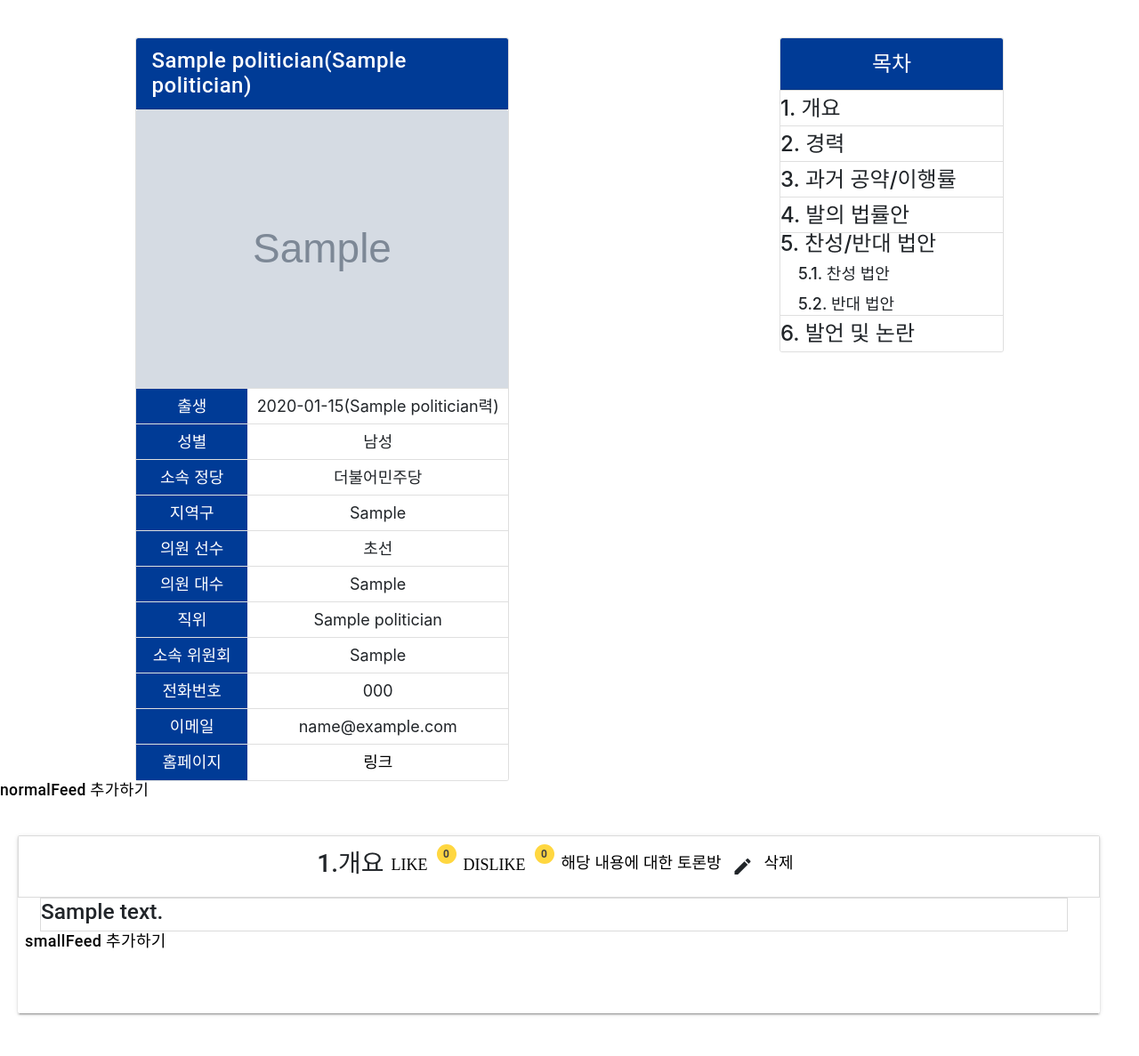
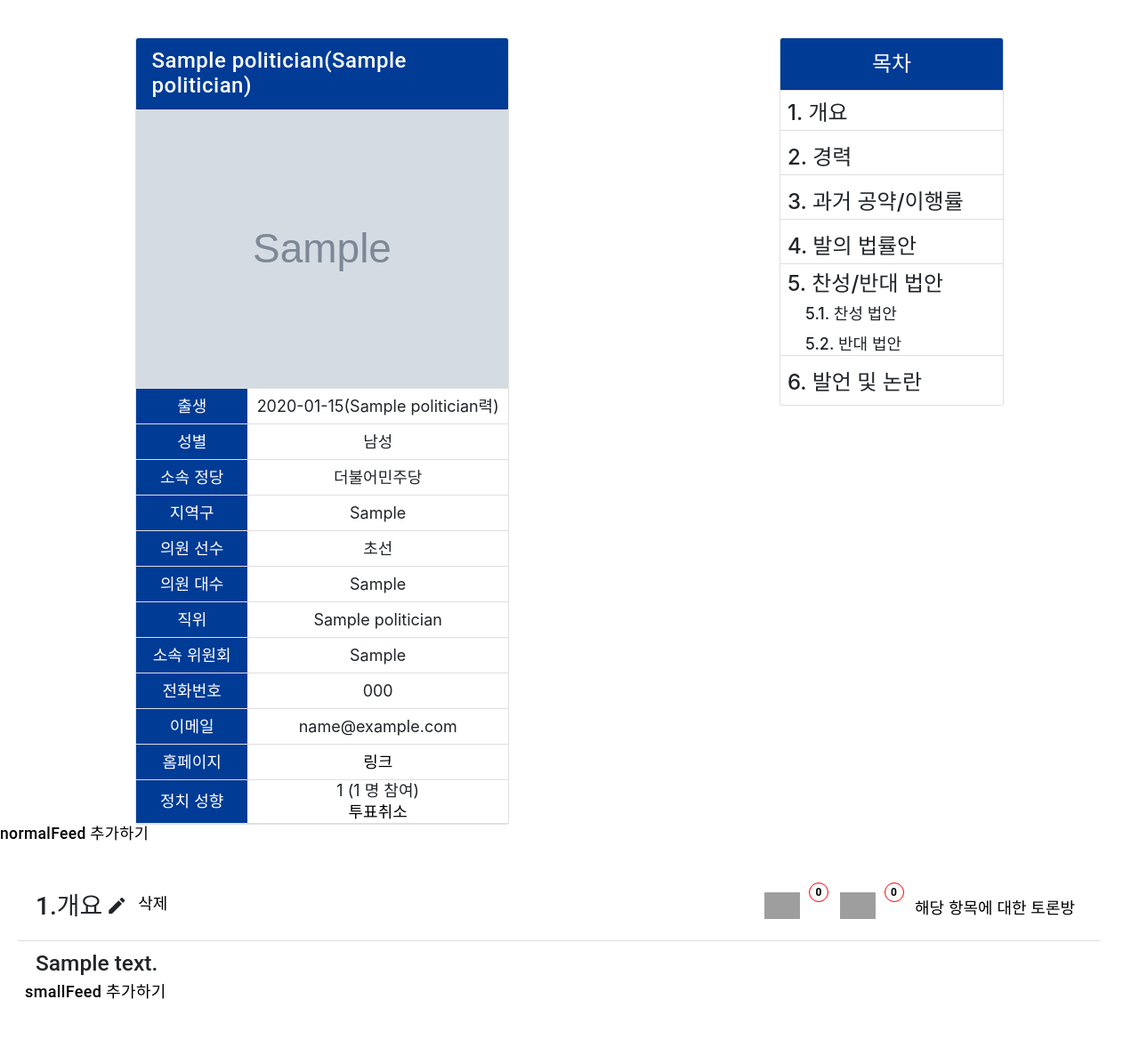
Before and after one commit to jangyeongjun/jungchiwiki, a Django app: template feedpage/templates/feedpage/politician.html in a window 1280 px wide. Shown: the part 64-1251 px from the top of the page at 89% size. Run offline with Django 3.2, Linux system fonts and the light colour scheme; the template is opened without the code that fills it: values that come from a table or form of the project are taken from there, others are empty; a user stored in the database is signed in; tables that the repository leaves empty hold one stand-in row (values such as "Sample post"); grey boxes marked "Sample" are stand-in pictures; some libraries are stand-ins or nearby versions; grey boxes are pictures that could not be loaded.

Commit message:
for merge 200805

```diff
--- a/feedpage/static/feedpage/myjs.js
+++ b/feedpage/static/feedpage/myjs.js
@@ -1,6 +1,6 @@
 
 $(document).ready(() => {
-    $(".popup").mouseenter(() => {
+    $(".popup").click(() => {
         $("#test").fadeToggle(
             1000
         );
@@ -24,7 +24,7 @@ $(document).ready(() => {
 
     $(".normalFeed-edit").click((e) => {
         const $this = $(e.currentTarget);
-        const $form_parent = $this.parent().siblings('.normal-feed__supporting-text');
+        const $form_parent = $this.parent().parent().siblings('.normal-feed__supporting-text');
         const $edit_form = $form_parent.find('.normalFeed-edit-form');
         $($edit_form).fadeToggle(
             500
@@ -33,7 +33,7 @@ $(document).ready(() => {
 
     $(".smallFeed-edit").click((e) => {
         const $this = $(e.currentTarget);
-        const $form_parent = $this.parent().siblings('.small-feed__supporting-text');
+        const $form_parent = $this.parent().parent().siblings('.small-feed__supporting-text');
         const $edit_form = $form_parent.find('.smallFeed-edit-form');
         $($edit_form).fadeToggle(
             500
--- a/feedpage/static/feedpage/style.css
+++ b/feedpage/static/feedpage/style.css
@@ -10,6 +10,22 @@ body  {
   display: flex;
   flex-wrap: wrap;
   justify-content: center;
+}
+
+.tabs h3 {
+  color:white;
+}
+
+.tabs h5 {
+  color:white;
+}
+
+.tabs .name-wrapper {
+  color:white;
+}
+
+.tabs .name-wrapper a {
+  color:white;
 }
 
 .tabs img {
@@ -272,7 +288,7 @@ th {
 .politician-header > .card {
   width: 30rem;
   height: auto;
-  margin-top:3rem;"
+  margin-top:3rem;
 }
 
 .card-header[id="더불어민주당"] {
@@ -346,6 +362,15 @@ th {
 
 
 
+.politician-header .table-of-contents .list-group-item {
+  padding-left:8px;
+  margin-top: 5px;
+  margin-bottom:5px;
+  display:flex;
+  align-items: center;
+}
+
+
 .politician-header .large-number {
   font-size: 24px;
 }
@@ -356,130 +381,6 @@ th {
   padding-top:10px;
   font-size:18px;
 }
-
-
-/*politician 프로필 카드 */
-
-/*
-.demo-card-wide.mdl-card.profile[id="더불어민주당"] {
-	width: 30%;
-	height: 100%;
-
-  background-color : rgb(114, 114, 255);
-}
-
-.demo-card-wide.mdl-card.profile[id="미래통합당"] {
-	width: 30%;
-	height: 100%;
-
-  background-color : rgb(255, 152, 152);
-}
-
-.demo-card-wide.mdl-card.profile[id="정의당"] {
-	width: 30%;
-	height: 100%;
-
-  background-color : yellow;
-}
-
-.demo-card-wide.mdl-card.profile[id="국민의당"] {
-	width: 30%;
-	height: 100%;
-
-  background-color : green;
-}
-
-.demo-card-wide.mdl-card.profile {
-	width: 30%;
-	height: 100%;
-
-  background-color : #92B6D5;
-}
-
-
-.demo-card-wide > .mdl-card__title {
-	display:flex;
-	justify-content:center;
-	background: url('../assets/demos/welcome_card.jpg') center / cover;
-}
-
-.demo-card-wide > .mdl-card__photo {
-	width: 100%;
-	height: 100%;
-	display: flex;
-	justify-content: center;
-}
-
-.demo-card-wide > .mdl-card__supporting-text {
-	width: 100%;
-	display: flex;
-	justify-content: center;
-	padding:0;
-	margin-left:-2px;
-}
-
-.demo-card-wide > .mdl-card__supporting-text table {
-	width: 100%;
-	font-size:20px;
-
-}
-
-
-.demo-card-wide > .mdl-card__supporting-text table tr{
-	width: 100%;
-  min-height: 50px;
-  height: auto;
-	display: flex;
-	justify-content: space-between;
-
-}
-
-
-.demo-card-wide > .mdl-card__supporting-text table td{
-	min-height: 100%;
-	display: flex;
-  align-items: center;
-
-	border: solid 1px #dbdbdb;
-
-}
-
-.demo-card-wide > .mdl-card__supporting-text .category {
-	width:30%;
-	color: white;
-	background-color: rgb(25, 8, 177);
-
-}
-
-.demo-card-wide > .mdl-card__supporting-text .content {
-  width:70%;
-  min-height:100%;
-	color: black;
-  display:flex;
-  flex-direction:column;
-  align-items: center;
-  justify-content: center;
-}
-
-.popup span{
-  height:auto;
-  font-size: 14px;
-}
-
-#test .vote {
-  width:100%;
-  display:flex;
-  justify-content: space-evenly;
-} */
-
-/* politician 페이지 목차 */
-
-
-
-
-
-/* polition.html normalFeed css */
-
 
 /* #endregion */
 
@@ -545,24 +446,28 @@ form {
 	margin-top:40px;
   margin-left: 20px;
   margin-bottom: 40px;
-  z-index:1;
+
 }
 
-.demo-card-wide.mdl-card.small-feed {
-	width: 95%;
+.demo-card-wide.small-feed .card-title {
+	width: 100%;
 	height:auto;
   min-height:0;
   z-index:1;
-
+  display:flex;
+  justify-content: space-between;
+  border-bottom: solid 1px #dbdbdb;
 }
 .normal-feed > .card-title {
   display:flex;
-  justify-content:center;
+  padding-left: 20px;
+  padding-right: 20px;
+  justify-content:space-between;
   align-items: center;
   /* background: url('../assets/demos/welcome_card.jpg') center / cover; */
   height:70px;
   margin:0;
-  border: solid 1px #dbdbdb;
+  border-bottom: solid 1px #dbdbdb;
 }
 
 .small-feed.card-title {
@@ -576,15 +481,35 @@ form {
 
 
 .normal-feed__supporting-text {
-  width:95%;
+  width:100%;
   height: auto;
-  border: solid 1px #dbdbdb;
-  margin-left:25px;
+  margin-top:10px;
+  margin-left:20px;
 
 }
 
+.normal-feed__supporting-text .law-wrapper {
+  width:100%;
+  height: auto;
+
+
+  display:flex;
+  flex-direction:column;
+  justify-content: space-between;
+  margin-top:30px;
+
+}
+
+.normal-feed__supporting-text .law-wrapper .like-wrapper {
+  width: 100%;
+  border-bottom: 1px solid #dbdbdb;
+  padding-right:40px;
+  display:flex;
+  justify-content: space-between;
+}
+
 .small-feed__supporting-text {
-  width:95%;
+  width:100%;
   height: auto;
 
   margin-bottom:20px;
@@ -594,8 +519,9 @@ form {
 .normal-feed__supporting-text > .normalFeed-content {
   width:100%;
   height:100%;
-  display:block;
+
   position:relative;
+
 }
 
 .small-feed__supporting-text > .smallFeed-content {
@@ -608,6 +534,7 @@ form {
 .normalFeed-edit-form > .submit-form{
   width: 100%;
   height:calc(100% + 20px);
+  padding-right:20px;
   position: absolute;
   top: 0;
   z-index: 10;
@@ -622,6 +549,7 @@ form {
 .smallFeed-edit-form > .submit-form{
   width: 100%;
   height:calc(100% + 20px);
+  padding-right:20px;
   position: absolute;
   top: 0;
   z-index: 15;
@@ -653,5 +581,9 @@ form {
   padding-right:8px;
 }
 
-
+.mdl-badge[data-badge]:after {
+  background-color: white;
+  color:black;
+  border: solid 1px red;
+}
 /* #endregion */
--- a/feedpage/templates/feedpage/main.html
+++ b/feedpage/templates/feedpage/main.html
@@ -5,7 +5,7 @@
     <input type="radio" name="tabs" id="tabone" checked="checked">
     <label for="tabone"><img src = '../media/더불어민주당.png'></label>
     <div class="tab">
-      <h3 style="color:white;">더불어민주당 소속 의원</h3>
+      <h3>더불어민주당 소속 의원</h3>
       <div class = "name-wrapper">
         {% for dang in politician_chosung.0 %}
           {% for chosung in chosung_list %}
@@ -14,7 +14,7 @@
                 <h2>{{ chosung }} </h2>
                 <div >
                   {% for politician in dang|dictsort:"hg_name" %}
-                    <a href="/feeds/politician/{{ politician.id }}/" style="color:white;">{{ politician.hg_name }}</a>
+                    <a href="/feeds/politician/{{ politician.id }}/">{{ politician.hg_name }}</a>
                   {% endfor %}
                 </div>
               </div>
--- a/feedpage/templates/feedpage/politician.html
+++ b/feedpage/templates/feedpage/politician.html
@@ -105,6 +105,42 @@
                         <a href="{{ politician.homepage }}" class="card-link">링크</a>
                     </div>
                 </li>
+                <li class="list-group-item">
+                    <div class="category" id ="{{ politician.politicalParty }}">
+                        <span>정치 성향</span>
+                    </div>
+                    <div class="content" style="display:flex; flex-direction:column;">
+                        <div>
+                            <span>{{ politician.politicalOrientation }}</span>
+                            <span> ({{ politician.orientation_vote_users.count }} 명 참여)</span>
+                        </div>
+                        {% if user in politician.orientation_vote_users.all %}
+                            <a href="/feeds/politician/{{ politician.id }}/orientationVote/cancel/">투표취소</a>
+                        {% else%}
+                            <div class = "popup">
+                                <span>투표하기</span>
+                            </div>
+                        {% endif %}
+                    </div>
+                </li>
+                <li class="list-group-item" id="test" style="display:none; ">
+                    <div class="category" id ="{{ politician.politicalParty }}">
+                        <span>투표 용지</span>
+                    </div>
+                    <div class="content" style="display:flex; justify-content: space-between;">
+                        <a href="/feeds/politician/{{ politician.id }}/orientationVote/0/">-5(진보)</a>
+                        <a href="/feeds/politician/{{ politician.id }}/orientationVote/1/">-4</a>
+                        <a href="/feeds/politician/{{ politician.id }}/orientationVote/2/">-3</a>
+                        <a href="/feeds/politician/{{ politician.id }}/orientationVote/3/">-2</a>
+                        <a href="/feeds/politician/{{ politician.id }}/orientationVote/4/">-1</a>
+                        <a href="/feeds/politician/{{ politician.id }}/orientationVote/5/">0</a>
+                        <a href="/feeds/politician/{{ politician.id }}/orientationVote/6/">1</a>
+                        <a href="/feeds/politician/{{ politician.id }}/orientationVote/7/">2</a>
+                        <a href="/feeds/politician/{{ politician.id }}/orientationVote/8/">3</a>
+                        <a href="/feeds/politician/{{ politician.id }}/orientationVote/9/">4</a>
+                        <a href="/feeds/politician/{{ politician.id }}/orientationVote/10/">5(보수)</a>
+                    </div>
+                </li>
             </ul>
         </div>
 
@@ -150,27 +186,14 @@
         <a href = "/feeds/politician/{{ politician.id }}/normalfeed/new/">normalFeed 추가하기</a>
     </h5>
     {% comment %} {% endif %} {% endcomment %}
+
     {% comment %} normal Feed 보여주는 part {% endcomment %}
+
     {%for normalFeed in normalFeeds|dictsort:"title"%}
-        <div class="demo-card-wide mdl-card mdl-shadow--2dp normal-feed" id ="normalFeed">
+        <div class="demo-card-wide mdl-card normal-feed" id ="normalFeed" style="box-shadow: 0;">
             <div class="card-title">
+                <div style="display:flex;">
                     <h2>{{ normalFeed.title }}.{{ normalFeed.get_title_display }}</h2>
-
-                <a href="/feeds/politician/{{ politician.id }}/normalfeed/{{ normalFeed.id }}/like/"
-                   class = "material-icons mdl-badge normalFeed-Like"
-                   data-pid={{ politician.id }}
-                   data-nfid={{ normalFeed.id }}
-                   data-csrfmiddlewaretoken="{{ csrf_token }}"
-                   data-badge="{{ normalFeed.like_users.count }}">LIKE</a>
-
-                <a href="/feeds/politician/{{ politician.id }}/normalfeed/{{ normalFeed.id }}/dislike/"
-                   class = "material-icons mdl-badge normalFeed-Dislike"
-                   data-pid={{ politician.id }}
-                   data-nfid={{ normalFeed.id }}
-                   data-csrfmiddlewaretoken="{{ csrf_token }}"
-                   data-badge="{{ normalFeed.dislike_users.count }}">DISLIKE</a>
-
-                <a href="/feeds/politician/{{ politician.id }}/normalfeed/{{ normalFeed.id }}/debate/">해당 내용에 대한 토론방</a>
                     {% if normalFeed.title != '4' %}
                         {% if user.is_authenticated %}
                             <button class="mdl-button mdl-js-button mdl-button--icon normalFeed-edit">
@@ -182,35 +205,68 @@
                         <a href = "/feeds/politician/{{ politician.id }}/normalfeed/{{ normalFeed.id }}/delete/">삭제</a>
                     {% endif %}
                 </div>
+                <div>
+
+
+                    <a href="/feeds/politician/{{ politician.id }}/normalfeed/{{ normalFeed.id }}/like/"
+                    class = "material-icons mdl-badge normalFeed-Like"
+                    data-pid={{ politician.id }}
+                    data-nfid={{ normalFeed.id }}
+                    data-csrfmiddlewaretoken="{{ csrf_token }}"
+                    data-badge="{{ normalFeed.like_users.count }}">
+                    <img src = '/media/thumbs_up.png' style="height:30px; width:auto;">
+                    </a>
+
+                    <a href="/feeds/politician/{{ politician.id }}/normalfeed/{{ normalFeed.id }}/dislike/"
+                    class = "material-icons mdl-badge normalFeed-Dislike"
+                    data-pid={{ politician.id }}
+                    data-nfid={{ normalFeed.id }}
+                    data-csrfmiddlewaretoken="{{ csrf_token }}"
+                    data-badge="{{ normalFeed.dislike_users.count }}">
+                    <img src="/media/thumbs_down.png" style="height:30px; background:white;">
+                    </a>
+
+                    <a href="/feeds/politician/{{ politician.id }}/normalfeed/{{ normalFeed.id }}/debate/">해당 항목에 대한 토론방</a>
+                </div>
+            </div>
             <div class="normal-feed__supporting-text">
                 {% comment %} 발의 법률안이면 {% endcomment %}
                 {% if normalFeed.title == '4' %}
                     {% for law in laws %}
-                        <div class="law-wrapper" style="border: solid 1px #dbdbdb;">
-                            <h4>{{ law.bill_name }}</h4>
-                            {% comment %} <h5>대표 발의자 : {{ law.proposer.hg_name }}</h5> {% endcomment %}
-                            <h6>발의된 날짜 : {{ law.propose_dt }}</h6>
-                            {% comment %} <h6>발의한 위원회 : {{ law.committee }}</h6>
-                            <h6>법안 상세 정보 : {{ law.detail_link }}</h6>
-                            <h6>발의자 명단 : {{ law.member_link }}</h6> {% endcomment %}
-                        </div>
-                        <div class = "like-wrapper">
+                        <div class="normalFeed-content law-wrapper">
+                            <div class = "like-wrapper" >
+                                <h4>{{ forloop.counter }}. {{ law.bill_name }}</h4>
+                                <div>
                                     <a href="/feeds/politician/{{ politician.id }}/law/{{ law.id }}/like/"
                                         class = "material-icons mdl-badge law-Like"
                                         data-pid={{ politician.id }}
                                         data-lid={{ law.id }}
                                         data-csrfmiddlewaretoken="{{ csrf_token }}"
-                                data-badge="{{ law.like_users.count }}">LIKES</a>
+                                        data-badge="{{ law.like_users.count }}"><img src = '/media/thumbs_up.png' style="height:30px; width:auto;">
+                                        </a>
 
                                     <a href="/feeds/politician/{{ politician.id }}/law/{{ law.id }}/dislike/"
                                         class = "material-icons mdl-badge law-Dislike"
                                         data-pid={{ politician.id }}
                                         data-lid={{ law.id }}
                                         data-csrfmiddlewaretoken="{{ csrf_token }}"
-                                data-badge="{{ law.dislike_users.count }}">DISLIKES</a>
+                                        data-badge="{{ law.dislike_users.count }}"><img src="/media/thumbs_down.png" style="height:30px;"></a>
 
-                             <a href="/feeds/politician/{{ politician.id }}/law/{{ law.id }}/debate/">{{ law.bill_name }}에 대한 토론방</a>
+                                    <a href="/feeds/politician/{{ politician.id }}/law/{{ law.id }}/debate/">해당 법안에 대한 토론방</a>
                                 </div>
+                            </div>
+                            <div>
+
+                                {% comment %} <h5>대표 발의자 : {{ law.proposer.hg_name }}</h5> {% endcomment %}
+                                <h6>발의된 날짜 : {{ law.propose_dt }}</h6>
+                                <h6>발의한 위원회 : {{ law.committee }}</h6>
+                                <h6>법안 상세 정보 : {{ law.detail_link }}</h6>
+                                <h6>발의자 명단 : {{ law.member_link }}</h6>
+                            </div>
+
+
+                        </div>
+
                     {% endfor %}
                 {% else %}
                 {% comment %} 법률안 NORMALFEED가 아니면 {% endcomment %}
@@ -227,35 +283,27 @@
                                 {% csrf_token %}
                                 <div class="submit-form">
                                     <textarea type="text" name="content">{{ normalFeed.content }}</textarea>
-                                    <button  type="submit" class="mdl-button mdl-js-button mdl-button--icon">
+                                    <button  type="submit" class="mdl-button mdl-js-button mdl-button--icon" style="margin-top:8px;">
                                         <i class="material-icons">send</i>
                                     </button>
                                 </div>
                             </form>
                         {% endif %}
                     </div>
+
                     {% for smallFeed in smallFeeds %}
+
                         {% if smallFeed.normalFeed == normalFeed %}
                             {% comment %} forloop.counter shibalalalalalalalalal {% endcomment %}
-                            <div class="demo-card-wide mdl-card mdl-shadow--2dp small-feed" id ="smallFeed">
+                            <div class="demo-card-wide small-feed" id ="smallFeed">
                                 <div class = "small-feed card-title">
-                                    <h4>{{ normalFeed.title }}.{{ forloop.counter }} {{ smallFeed.title }}</h4>
-                                    <a href="/feeds/politician/{{ politician.id }}/normalfeed/{{ normalFeed.id }}/smallfeed/{{ smallFeed.id }}/like/"
-                                    class = "material-icons mdl-badge smallFeed-Like"
-                                    data-pid={{ politician.id }}
-                                    data-nfid={{ normalFeed.id }}
-                                    data-sfid={{ smallFeed.id }}
-                                    data-csrfmiddlewaretoken="{{ csrf_token }}"
-                                    data-badge="{{ smallFeed.like_users.count }}" >LIKES</a>
+                                    <div style="display:flex; align-items:center;">
 
-                                    <a href="/feeds/politician/{{ politician.id }}/normalfeed/{{ normalFeed.id }}/smallfeed/{{ smallFeed.id }}/dislike/"
-                                    class = "material-icons mdl-badge smallFeed-Dislike"
-                                    data-pid={{ politician.id }}
-                                    data-nfid={{ normalFeed.id }}
-                                    data-sfid={{ smallFeed.id }}
-                                    data-csrfmiddlewaretoken="{{ csrf_token }}"
-                                    data-badge="{{ smallFeed.dislike_users.count }}">DISLIKES</a>
-                                    {% comment %} smallfeed는 어떻게 sort할까 {% endcomment %}
+
+                                        {{ temp_counter }}
+                                        {{ smallFeed_counter }}
+                                        <h4>{{ normalFeed.title }}.{{ forloop.counter}} {{ smallFeed.title }}</h4>
+
                                         {% if user.is_authenticated %}
                                             <button class="mdl-button mdl-js-button mdl-button--icon smallFeed-edit">
                                                 <i class="material-icons">edit</i>
@@ -264,6 +312,26 @@
                                         {% if user.is_superuser %}
                                             <a href = "/feeds/politician/{{ politician.id }}/normalfeed/{{ normalFeed.id }}/smallfeed/{{ smallFeed.id }}/delete/">삭제</a>
                                         {% endif %}
+                                    </div>
+                                    <div style="padding-right:255px;">
+                                        <a href="/feeds/politician/{{ politician.id }}/normalfeed/{{ normalFeed.id }}/smallfeed/{{ smallFeed.id }}/like/"
+                                        class = "material-icons mdl-badge smallFeed-Like"
+                                        data-pid={{ politician.id }}
+                                        data-nfid={{ normalFeed.id }}
+                                        data-sfid={{ smallFeed.id }}
+                                        data-csrfmiddlewaretoken="{{ csrf_token }}"
+                                        data-badge="{{ smallFeed.like_users.count }}" ><img src = '/media/thumbs_up.png' style="height:30px; width:auto;">
+                                        </a>
+
+                                        <a href="/feeds/politician/{{ politician.id }}/normalfeed/{{ normalFeed.id }}/smallfeed/{{ smallFeed.id }}/dislike/"
+                                        class = "material-icons mdl-badge smallFeed-Dislike"
+                                        data-pid={{ politician.id }}
+                                        data-nfid={{ normalFeed.id }}
+                                        data-sfid={{ smallFeed.id }}
+                                        data-csrfmiddlewaretoken="{{ csrf_token }}"
+                                        data-badge="{{ smallFeed.dislike_users.count }}"><img src="/media/thumbs_down.png" style="height:30px;"></a>
+                                    {% comment %} smallfeed는 어떻게 sort할까 {% endcomment %}
+                                    </div>
                                 </div>
                                 <div class="small-feed__supporting-text">
                                     <div class = "smallFeed-content">
@@ -292,13 +360,14 @@
 
                 {% endif%}
             </div>
-            {% if user.is_superuser %}
+            {% comment %} {% if user.is_superuser %} {% endcomment %}
                 <h5>
                     <a href = "/feeds/politician/{{ politician.id }}/normalfeed/{{ normalFeed.id }}/smallfeed/new/">smallFeed 추가하기</a>
                 </h5>
-            {% endif %}
+            {% comment %} {% endif %} {% endcomment %}
 
         </div>
+
     {% endfor %}
 
 {% endblock content %}
```
Lines whose indentation alone changed are shown as unchanged.
